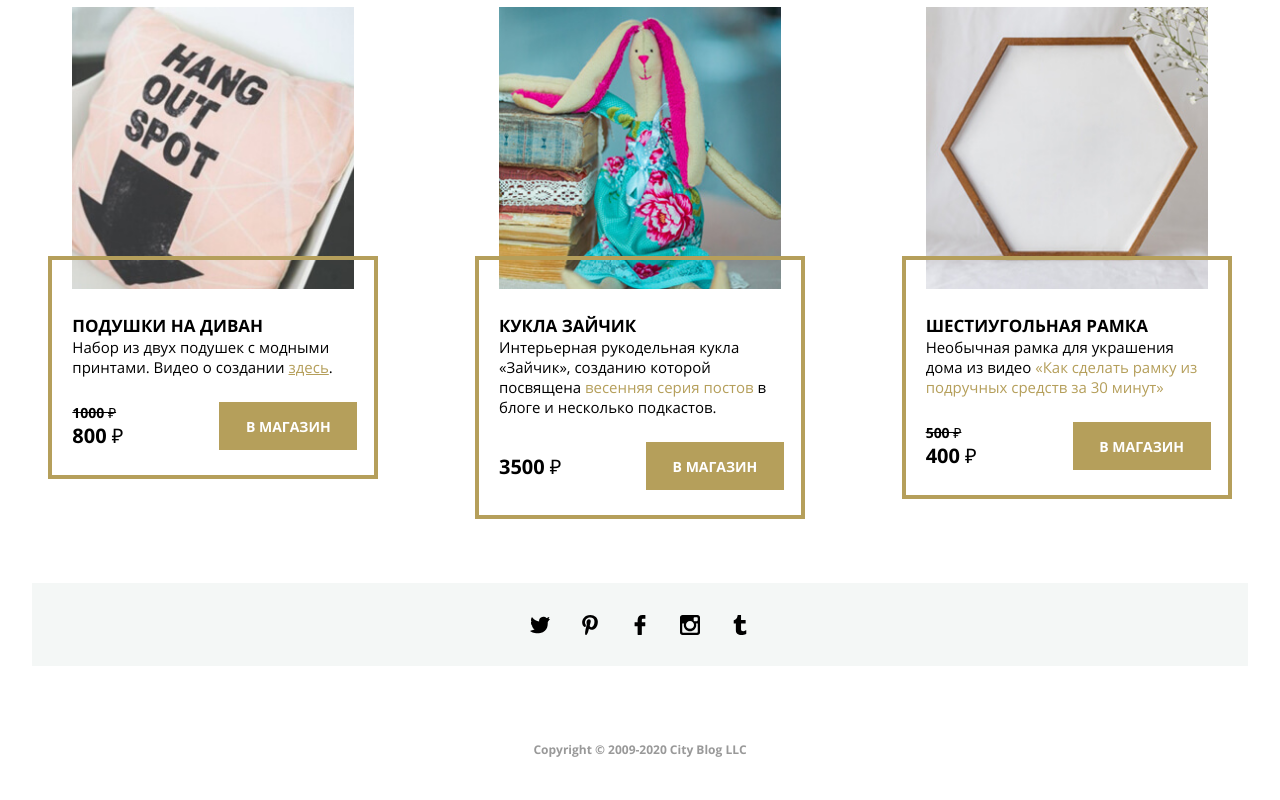
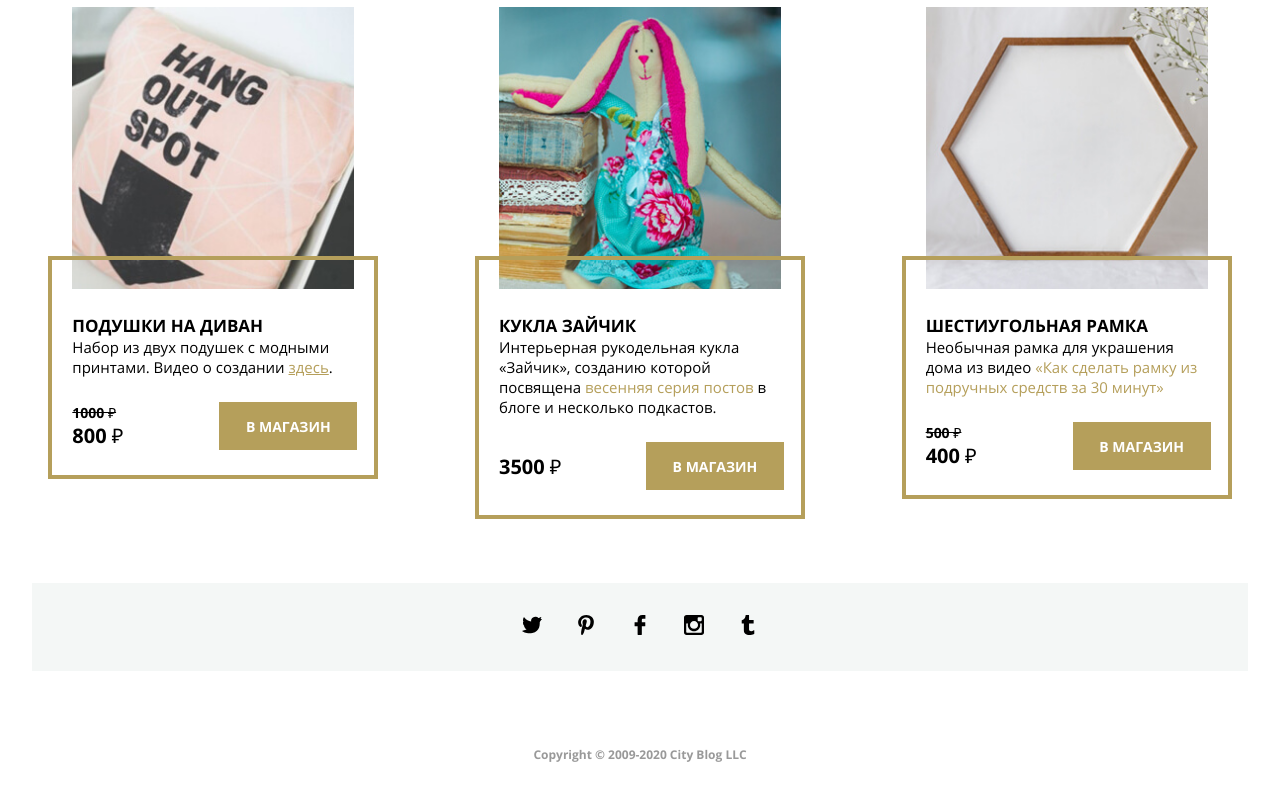
Before and after one commit to VitaliiKor/MQ-diplom, a plain HTML site: page index.html in a window 1280 px wide. Shown: the part 3720-4520 px from the top of the page. Drawn offline with Linux system fonts and the light colour scheme; files whose address does not match are found by name.

Commit message:
Add files via upload

```diff
--- a/css/style.css
+++ b/css/style.css
@@ -528,24 +528,19 @@ h3{
 }
 .widget {
   background-color: #f4f7f6;
-  padding-top: 32px;
-  padding-bottom: 27px;
+  padding-top: 30px;
+  padding-bottom: 30px;
   width: 95%;
   margin-top: 64px;
   margin-left: auto;
   margin-right: auto;
   margin-bottom: 74px;
 }
-.widget .widget-socials {
-  display: flex;
-}
 .widget-socials {
-  margin-left: auto;
-  margin-right: auto;
-  padding-left: 0;
-}
-.widget .widget-socials .widget-social {
-  list-style-type: none;
+	display: flex;
+	justify-content: center;
+	list-style: none;
+	padding-left: 0;
 }
 .widget-social{
   margin-right: 30px;
@@ -553,12 +548,30 @@ h3{
 .widget-social:last-child {
   margin-right: 0;
 }
-.widget-logo {
-  width: 20px;
-  height: 20px;
+.widget-link {
+	background-size: 20px;
+	color: #000000;
+	display: inline-block;
+	width: 24px;
+	height: 24px;
+	background-repeat: no-repeat;
+	background-position: center;
+}
+.widget-link-twitter{
   background-color: #f4f7f6;
-  background-repeat: no-repeat;
-  background-position: center center;
+  background-image: url("../svg/004-twitter.svg");
+}
+.widget-link-pinterest{
+  background-image: url("../svg/001-pinterest.svg");
+}
+.widget-link-facebook{
+  background-image: url("../svg/002-facebook-logo.svg");
+}
+.widget-link-instagram{
+  background-image: url("../svg/005-instagram.svg");
+}
+.widget-link-tumblr{
+  background-image: url("../svg/003-tumblr.svg");
 }
 .widget-link-text {
   color: #000000;
--- a/index.html
+++ b/index.html
@@ -504,40 +504,33 @@
 
 
 <div class="widget">
-  <div class="widget-socials">
     <ul class="widget-socials">
       <li class="widget-social">
         <a href="#0" class="widget-link widget-link-twitter">
           <span class="widget-link-text">Twitter</span>
-          <img class="widget-logo" alt="Twitter" src="svg/004-twitter.svg">
+        </a>
+      </li>
+      <li class="widget-social">
+        <a href="#0" class="widget-link widget-link-pinterest">
+          <span class="widget-link-text">Pinterest</span>
         </a>
       </li>
       <li class="widget-social">
         <a href="#0" class="widget-link widget-link-facebook">
-          <span class="widget-link-text">Pinterest</span>
-          <img class="widget-logo" alt="Pinterest" src="svg/001-pinterest.svg">
+          <span class="widget-link-text">Facebook</span>
         </a>
       </li>
       <li class="widget-social">
-        <a href="#0" class="widget-link widget-link-vk">
-          <span class="widget-link-text">Facebook</span>
-          <img class="widget-logo" alt="Facebook" src="svg/002-facebook-logo.svg">
+        <a href="#0" class="widget-link widget-link-instagram">
+          <span class="widget-link-text">Instagram</span>
         </a>
       </li>
       <li class="widget-social">
-        <a href="#0" class="widget-link widget-link-vk">
-          <span class="widget-link-text">Instagram</span>
-          <img class="widget-logo" alt="Instagram" src="svg/005-instagram.svg">
-        </a>
-      </li>
-      <li class="widget-social">
-        <a href="#0" class="widget-link widget-link-vk">
+        <a href="#0" class="widget-link widget-link-tumblr">
           <span class="widget-link-text">Tumblr</span>
-          <img class="widget-logo" alt="Tumblr" src="svg/003-tumblr.svg">
         </a>
       </li>
     </ul>
-  </div>
 </div>
 <footer class="copy-right">
   <a href="#0">
```
